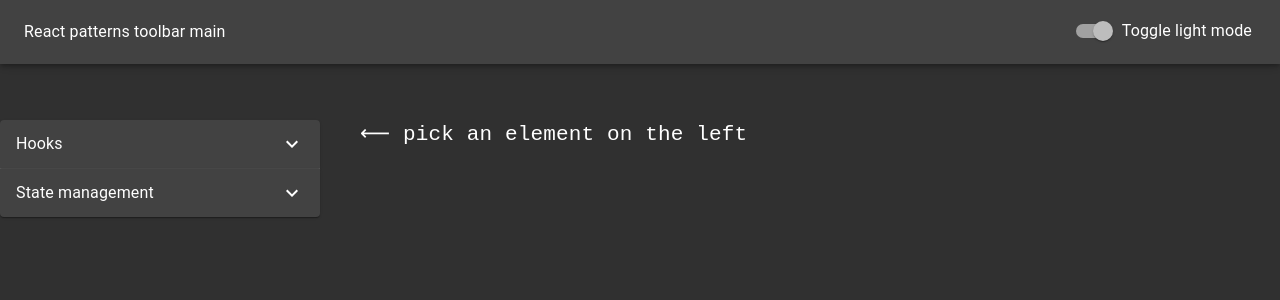
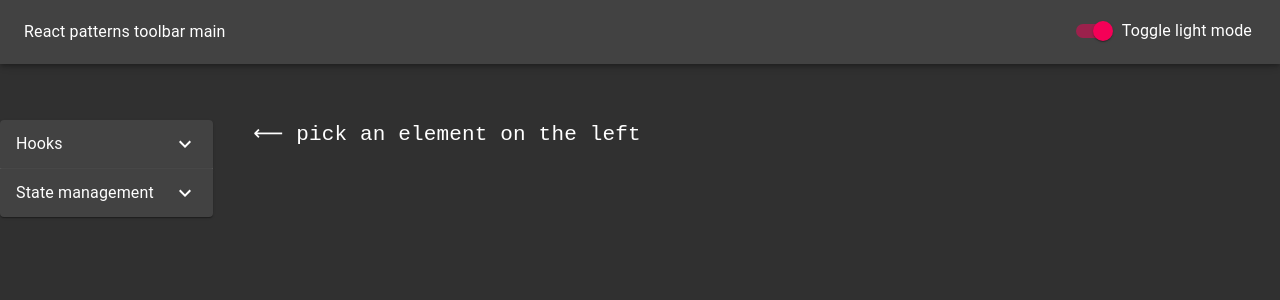
Before and after one commit to apokalipsa44/react-patterns, a React (Create React App) app: page / in a window 1280 px wide. Shown: the top 300 px of the page. Built offline with nearby package versions, Linux system fonts and the light colour scheme.

Commit message:
dark mode toggler responsive label done

```diff
--- a/src/App.js
+++ b/src/App.js
@@ -6,6 +6,7 @@ import { makeStyles } from "@material-ui/core/styles";
 import { createMuiTheme, ThemeProvider } from "@material-ui/core/styles";
 import Switch from "@material-ui/core/Switch";
 import { CssBaseline, FormControlLabel, Grid } from "@material-ui/core";
+import useMediaQuery from "@material-ui/core/useMediaQuery";
 
 const useStyles = makeStyles({
   appBar: {
@@ -32,7 +33,20 @@ function App() {
     setDarkState(!darkState);
   };
 
+  // function simpleMediaQuery() {
+
+  //   return useMediaQuery(darkTheme.breakpoints.up('sm'));
+  // }
+
   const classes = useStyles();
+
+  const isScreenSm = useMediaQuery(darkTheme.breakpoints.up("sm"));
+
+  const darkSwitchLabelToggler = () => {
+    if (!isScreenSm) return "";
+    return darkState ? "Toggle light mode" : "Toggle dark mode";
+  };
+
   return (
     <div>
       <ThemeProvider theme={darkTheme}>
@@ -42,10 +56,10 @@ function App() {
             <div className={classes.appBar}>
               <FormControlLabel
                 className={classes.darkModeSwitch}
-                label={darkState ? "Toggle light mode" : "Toggle dark mode"}
+                label={darkSwitchLabelToggler()}
                 control={
                   <Switch
-                    color="secondary[200]"
+                    color="secondary"
                     checked={darkState}
                     onChange={handleThemeChange}
                   />
@@ -54,10 +68,10 @@ function App() {
               <MainAppBar />
             </div>
           </Grid>
-          <Grid item sm={3} xs={12}>
+          <Grid item sm={2} xs={12}>
             <Sidebar />
           </Grid>
-          <Grid item sm={9} xs={12}>
+          <Grid item sm={10} xs={12}>
             <MainPage />
           </Grid>
         </Grid>
```
